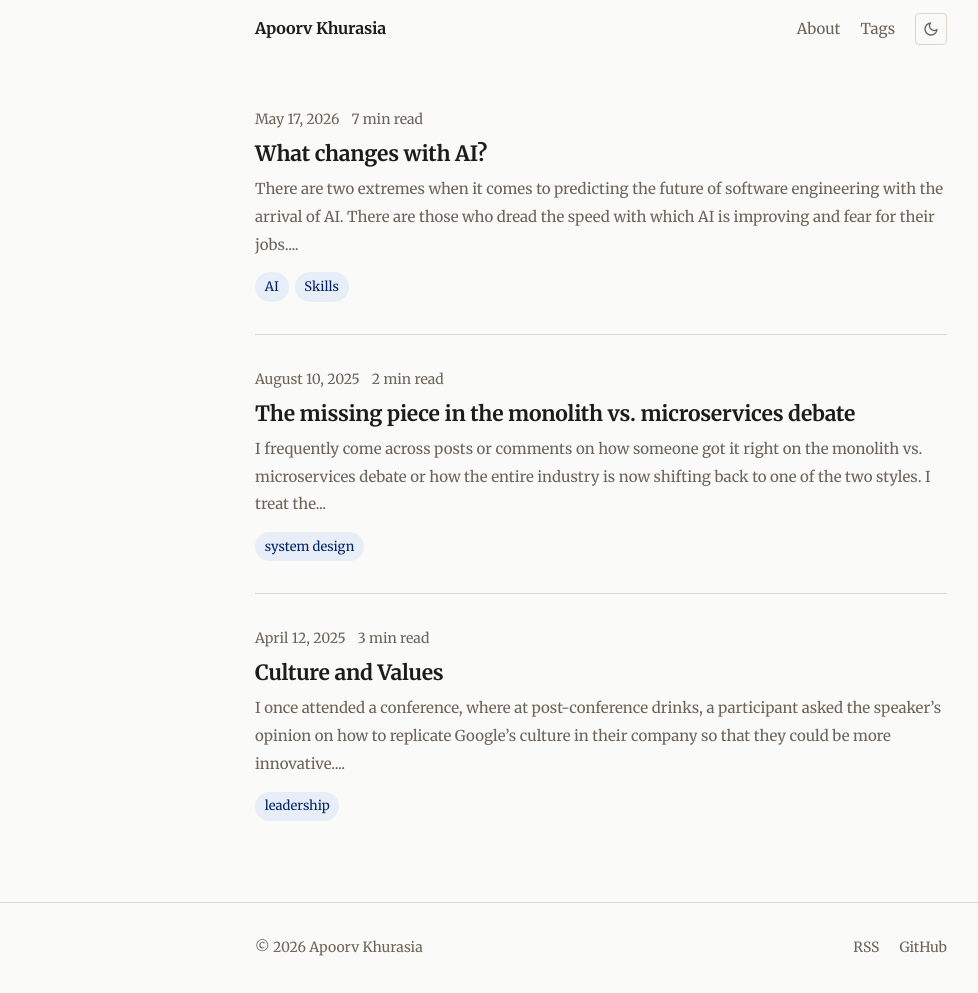
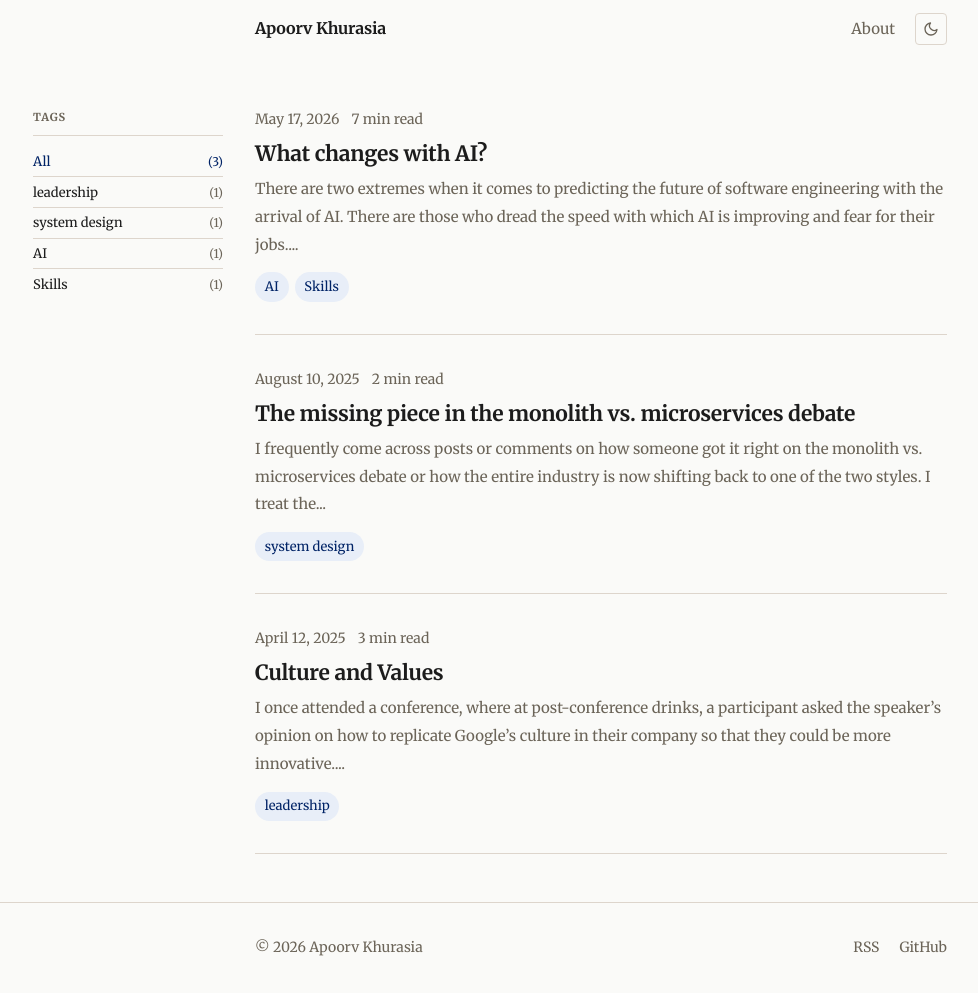
Before and after one commit to apoorvkhurasia/apoorvkhurasia.github.io, a Jekyll site: the page built from index.html, in a window 1280 px wide and 993 px high. Shown: the whole window, without its empty margins (39-1017 px from the left). Built offline with Jekyll 4.4.1, drawn with Linux system fonts in a browser that asks for light colours; the list of posts is cut into pages by our own code.

Commit message:
tag filtering

```diff
--- a/_layouts/default.html
+++ b/_layouts/default.html
@@ -31,7 +30,7 @@
   </header>
 
   <main>
-    {% if page.layout == 'post' %}
+    {% if page.layout == 'post' or page.layout == 'home' %}
       {{ content }}
     {% else %}
       <div class="container">
--- /dev/null
+++ b/_layouts/home.html
@@ -0,0 +1,74 @@
+---
+layout: default
+---
+
+<div class="home-layout">
+  <aside class="home-sidebar" id="home-sidebar">
+    <p class="sidebar-heading">Tags</p>
+    <ul class="tag-filter-list" id="tag-filter-list">
+      <li class="tag-filter-all">
+        <button class="tag-filter-btn active" data-tag="">
+          <span class="tag-filter-name">All</span><span class="tag-count">({{ site.posts.size }})</span>
+        </button>
+      </li>
+      {% for tag in site.tags %}
+        <li>
+          <button class="tag-filter-btn" data-tag="{{ tag[0] | downcase }}" data-count="{{ tag[1].size }}">
+            <span class="tag-filter-name">{{ tag[0] }}</span><span class="tag-count">({{ tag[1].size }})</span>
+          </button>
+        </li>
+      {% endfor %}
+    </ul>
+  </aside>
+
+  <div class="home-main">
+    {{ content }}
+  </div>
+</div>
+
+<script>
+(function () {
+  var list = document.getElementById('tag-filter-list');
+  if (!list) return;
+
+  var allItem = list.querySelector('.tag-filter-all');
+  var items = Array.from(list.querySelectorAll('li:not(.tag-filter-all)'));
+  items.sort(function (a, b) {
+    return +b.querySelector('.tag-filter-btn').dataset.count - +a.querySelector('.tag-filter-btn').dataset.count;
+  });
+  items.forEach(function (item) { list.appendChild(item); });
+  list.insertBefore(allItem, list.firstChild);
+
+  var active = null;
+
+  function applyFilter(tag) {
+    active = tag;
+    document.querySelectorAll('.tag-filter-btn').forEach(function (btn) {
+      btn.classList.toggle('active', btn.dataset.tag === (tag || ''));
+    });
+    var cards = document.querySelectorAll('.post-card');
+    var visible = 0;
+    cards.forEach(function (card) {
+      var tags = (card.dataset.tags || '').split(',').map(function (t) { return t.trim(); });
+      var show = !tag || tags.indexOf(tag) !== -1;
+      card.style.display = show ? '' : 'none';
+      if (show) visible++;
+    });
+    var msg = document.getElementById('no-posts-msg');
+    if (msg) msg.style.display = visible === 0 ? '' : 'none';
+  }
+
+  document.querySelectorAll('.tag-filter-btn').forEach(function (btn) {
+    btn.addEventListener('click', function () {
+      applyFilter(btn.dataset.tag || null);
+    });
+  });
+
+  document.querySelectorAll('a.tag[data-filter-tag]').forEach(function (a) {
+    a.addEventListener('click', function (e) {
+      e.preventDefault();
+      applyFilter(active === a.dataset.filterTag ? null : a.dataset.filterTag);
+    });
+  });
+})();
+</script>
--- a/assets/css/style.css
+++ b/assets/css/style.css
@@ -432,6 +432,85 @@
     cursor: default;
 }
 
+/* ── Home Layout (tag sidebar + post list) ──────────────────────────────── */
+
+.home-layout {
+    display: grid;
+    grid-template-columns: 0 1fr;
+    max-width: 740px;
+    margin: 0 auto;
+    padding: 0 1.5rem;
+}
+
+.home-sidebar {
+    width: 0;
+    overflow: visible;
+    position: sticky;
+    top: calc(58px + 3rem);
+    align-self: start;
+}
+
+.home-sidebar > * {
+    width: 190px;
+    transform: translateX(calc(-190px - 2rem));
+}
+
+.tag-filter-list {
+    list-style: none;
+    padding: 0;
+    margin: 0;
+}
+
+.tag-filter-list li {
+    border-bottom: 1px solid var(--border);
+    margin-bottom: 0;
+}
+
+.tag-filter-list li:last-child {
+    border-bottom: none;
+}
+
+.tag-filter-btn {
+    width: 100%;
+    background: none;
+    border: none;
+    padding: 0.4rem 0;
+    font-family: var(--font);
+    font-size: 0.8125rem;
+    font-weight: 500;
+    color: var(--text);
+    cursor: pointer;
+    display: flex;
+    justify-content: space-between;
+    align-items: baseline;
+    gap: 0.375rem;
+    transition: color var(--transition);
+}
+
+.tag-filter-btn:hover {
+    color: var(--accent);
+}
+
+.tag-filter-btn.active {
+    color: var(--accent);
+}
+
+.tag-count {
+    color: var(--text-muted);
+    font-size: 0.75rem;
+    font-weight: 400;
+    flex-shrink: 0;
+}
+
+.tag-filter-btn.active .tag-count {
+    color: var(--accent);
+}
+
+.no-posts-msg {
+    padding: 2rem 0;
+    color: var(--text-muted);
+}
+
 /* ── Post Sidebar Layout ────────────────────────────────────────────────── */
 
 .post-outer {
@@ -739,7 +818,8 @@
 /* ── Responsive ─────────────────────────────────────────────────────────── */
 
 @media (max-width: 1140px) {
-    .sidebar {
+    .sidebar,
+    .home-sidebar {
         display: none;
     }
 }
--- a/index.html
+++ b/index.html
@@ -1,11 +1,10 @@
 ---
-layout: default
+layout: home
 title: Home
 ---
 
-{% if paginator.posts.size > 0 %}
-  {% for post in paginator.posts %}
-    <article class="post-card">
+{% for post in site.posts %}
+  <article class="post-card" data-tags="{{ post.tags | join: ',' | downcase }}">
     <div class="post-meta">
       <time datetime="{{ post.date | date_to_xmlschema }}">{{ post.date | date: "%B %-d, %Y" }}</time>
       {% assign words = post.content | strip_html | number_of_words %}
@@ -17,28 +16,12 @@
     {% if post.tags.size > 0 %}
       <div class="tags">
         {% for tag in post.tags %}
-            <a href="{{ '/tags' | relative_url }}#{{ tag | slugify }}" class="tag">{{ tag }}</a>
+          <a href="#" class="tag" data-filter-tag="{{ tag | downcase }}">{{ tag }}</a>
         {% endfor %}
       </div>
     {% endif %}
   </article>
-  {% endfor %}
-
-  {% if paginator.total_pages > 1 %}
-    <nav class="pagination">
-      {% if paginator.previous_page %}
-        <a href="{{ paginator.previous_page_path | relative_url }}">← Newer</a>
-      {% else %}
-        <span class="disabled">← Newer</span>
-      {% endif %}
-      <span>Page {{ paginator.page }} of {{ paginator.total_pages }}</span>
-      {% if paginator.next_page %}
-        <a href="{{ paginator.next_page_path | relative_url }}">Older →</a>
-      {% else %}
-        <span class="disabled">Older →</span>
-      {% endif %}
-    </nav>
-  {% endif %}
 {% else %}
   <p class="muted">No posts yet.</p>
-{% endif %}
+{% endfor %}
+<p class="no-posts-msg" id="no-posts-msg" style="display:none">No posts with this tag.</p>
```
Also changed, not shown: other parts of _layouts/default.html (+0 -1 lines), _posts/2025-04-12-culture.md (+1 -1 lines), about.md (+1 -1 lines). Lines whose indentation alone changed are shown as unchanged.
